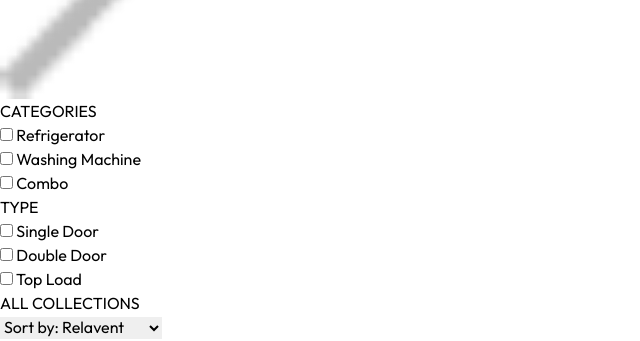
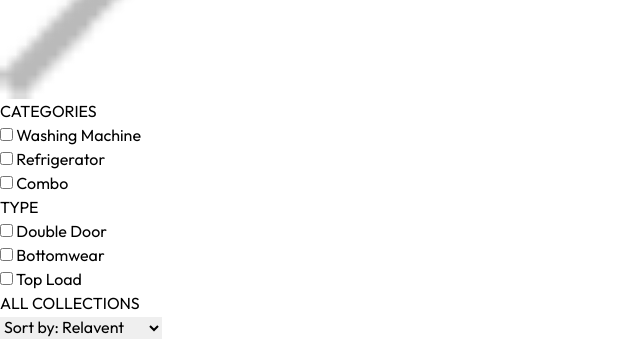
Before and after one commit to vishalkalita/preownedgit, a React (Vite) app in the folder frontend/: page /collection in a window 1280 px wide. Shown: the part 1800-2141 px from the top of the page, without its empty margins (0-640 px from the left). Built offline with nearby package versions, Linux system fonts and the light colour scheme.

Commit message:
Update Collection.jsx

```diff
--- a/frontend/src/pages/Collection.jsx
+++ b/frontend/src/pages/Collection.jsx
@@ -1,43 +1,42 @@
 import React, { useContext, useEffect, useState } from 'react'
-import Title from '../components/Title'
-import ProductItem from '../components/ProductItem'
 import { ShopContext } from '../context/ShopContext'
-import { assets } from '../assets/assets'
+import { assets } from '../assets/assets';
+import Title from '../components/Title';
+import ProductItem from '../components/ProductItem';
 
 const Collection = () => {
 
-  const { products, search, showSearch } = useContext(ShopContext);
-
-  const [filterProducts, setFilterProducts] = useState([]);
-  const [category, setCategory] = useState([]);
-  const [subCategory, setSubCategory] = useState([]);
-  const [showFilter, setShowFilter] = useState(false);
-  const [sortType, setSortType] = useState('relavent')
+  const { products , search , showSearch } = useContext(ShopContext);
+  const [showFilter,setShowFilter] = useState(false);
+  const [filterProducts,setFilterProducts] = useState([]);
+  const [category,setCategory] = useState([]);
+  const [subCategory,setSubCategory] = useState([]);
+  const [sortType,setSortType] = useState('relavent')
 
   const toggleCategory = (e) => {
 
     if (category.includes(e.target.value)) {
-      setCategory(prev => prev.filter(a => a !== e.target.value))
+        setCategory(prev=> prev.filter(item => item !== e.target.value))
     }
-    else {
-      setCategory(prev => [...prev, e.target.value])
+    else{
+      setCategory(prev => [...prev,e.target.value])
     }
+
   }
 
   const toggleSubCategory = (e) => {
 
     if (subCategory.includes(e.target.value)) {
-      setSubCategory(prev => prev.filter(a => a !== e.target.value))
+      setSubCategory(prev=> prev.filter(item => item !== e.target.value))
     }
-    else {
-      setSubCategory(prev => [...prev, e.target.value])
+    else{
+      setSubCategory(prev => [...prev,e.target.value])
     }
-
   }
 
   const applyFilter = () => {
 
-    let productsCopy = products.slice()
+    let productsCopy = products.slice();
 
     if (showSearch && search) {
       productsCopy = productsCopy.filter(item => item.name.toLowerCase().includes(search.toLowerCase()))
@@ -47,25 +46,25 @@ const Collection = () => {
       productsCopy = productsCopy.filter(item => category.includes(item.category));
     }
 
-    if (subCategory.length > 0) {
-      productsCopy = productsCopy.filter(item => subCategory.includes(item.subCategory));
+    if (subCategory.length > 0 ) {
+      productsCopy = productsCopy.filter(item => subCategory.includes(item.subCategory))
     }
 
     setFilterProducts(productsCopy)
 
   }
 
-  const sortProduct = async () => {
+  const sortProduct = () => {
 
     let fpCopy = filterProducts.slice();
 
     switch (sortType) {
       case 'low-high':
-        setFilterProducts(fpCopy.sort((a, b) => (a.price - b.price)));
+        setFilterProducts(fpCopy.sort((a,b)=>(a.price - b.price)));
         break;
 
       case 'high-low':
-        setFilterProducts(fpCopy.sort((a, b) => (b.price - a.price)));
+        setFilterProducts(fpCopy.sort((a,b)=>(b.price - a.price)));
         break;
 
       default:
@@ -75,41 +74,51 @@ const Collection = () => {
 
   }
 
-  useEffect(() => {
-    applyFilter()
-  }, [category, subCategory, search, showSearch])
+  useEffect(()=>{
+      applyFilter();
+  },[category,subCategory,search,showSearch,products])
 
-  useEffect(() => {
+  useEffect(()=>{
     sortProduct();
-  }, [sortType])
-
+  },[sortType])
 
   return (
     <div className='flex flex-col sm:flex-row gap-1 sm:gap-10 pt-10 border-t'>
 
       {/* Filter Options */}
       <div className='min-w-60'>
-        <p onClick={() => setShowFilter(!showFilter)} className='my-2 text-xl flex items-center cursor-pointer gap-2'>FILTERS<img className={`h-3 sm:hidden ${showFilter ? ' rotate-90' : ''}`} src={assets.dropdown_icon} alt="" /></p>
-
+        <p onClick={()=>setShowFilter(!showFilter)} className='my-2 text-xl flex items-center cursor-pointer gap-2'>FILTERS
+          <img className={`h-3 sm:hidden ${showFilter ? 'rotate-90' : ''}`} src={assets.dropdown_icon} alt="" />
+        </p>
         {/* Category Filter */}
-        <div className={`border border-gray-300 pl-5 py-3 mt-6 ${showFilter ? '' : 'hidden'} sm:block`}>
+        <div className={`border border-gray-300 pl-5 py-3 mt-6 ${showFilter ? '' :'hidden'} sm:block`}>
           <p className='mb-3 text-sm font-medium'>CATEGORIES</p>
           <div className='flex flex-col gap-2 text-sm font-light text-gray-700'>
-            <p className='flex gap-2'><input className='w-3' value={"Men"} onChange={toggleCategory} type="checkbox" /> Refrigerator </p>
-            <p className='flex gap-2'><input className='w-3' value={"Women"} onChange={toggleCategory} type="checkbox" /> Washing Machine </p>
-            <p className='flex gap-2'><input className='w-3' value={"Kids"} onChange={toggleCategory} type="checkbox" /> Combo </p>
+            <p className='flex gap-2'>
+              <input className='w-3' type="checkbox" value={'Washing Machine'} onChange={toggleCategory}/> Washing Machine
+            </p>
+            <p className='flex gap-2'>
+              <input className='w-3' type="checkbox" value={'Refrigerator'} onChange={toggleCategory}/> Refrigerator
+            </p>
+            <p className='flex gap-2'>
+              <input className='w-3' type="checkbox" value={'Combo'} onChange={toggleCategory}/> Combo
+            </p>
           </div>
         </div>
-
-        {/* Sub Category Filter */}
-        <div className={`border border-gray-300 pl-5 py-3 my-5 ${showFilter ? '' : 'hidden'} sm:block`}>
+        {/* SubCategory Filter */}
+        <div className={`border border-gray-300 pl-5 py-3 my-5 ${showFilter ? '' :'hidden'} sm:block`}>
           <p className='mb-3 text-sm font-medium'>TYPE</p>
           <div className='flex flex-col gap-2 text-sm font-light text-gray-700'>
-            <p className='flex gap-2'><input className='w-3' value={"Topwear"} onChange={toggleSubCategory} type="checkbox" /> Single Door </p>
-            <p className='flex gap-2'><input className='w-3' value={"Bottomwear"} onChange={toggleSubCategory} type="checkbox" /> Double Door </p>
-            <p className='flex gap-2'><input className='w-3' value={"Winterwear"} onChange={toggleSubCategory} type="checkbox" /> Top Load </p>
+            <p className='flex gap-2'>
+              <input className='w-3' type="checkbox" value={'Double Door'} onChange={toggleSubCategory}/> Double Door
+            </p>
+            <p className='flex gap-2'>
+              <input className='w-3' type="checkbox" value={'Single Door'} onChange={toggleSubCategory}/> Bottomwear
+            </p>
+            <p className='flex gap-2'>
+              <input className='w-3' type="checkbox" value={'Top Load'} onChange={toggleSubCategory}/> Top Load
+            </p>
           </div>
-
         </div>
       </div>
 
@@ -117,25 +126,25 @@ const Collection = () => {
       <div className='flex-1'>
 
         <div className='flex justify-between text-base sm:text-2xl mb-4'>
-          <Title text1={"ALL"} text2={"COLLECTIONS"} />
-
-          {/* Product Sort */}
-          <select onChange={(e) => setSortType(e.target.value)} className='border-2 border-gray-300 text-sm px-2' name="" id="">
-            <option value="relavent">Sort by: Relavent</option>
-            <option value="low-high">Sort by: Low to High</option>
-            <option value="high-low">Sort by: High to Low</option>
-          </select>
+            <Title text1={'ALL'} text2={'COLLECTIONS'} />
+            {/* Porduct Sort */}
+            <select onChange={(e)=>setSortType(e.target.value)} className='border-2 border-gray-300 text-sm px-2'>
+              <option value="relavent">Sort by: Relavent</option>
+              <option value="low-high">Sort by: Low to High</option>
+              <option value="high-low">Sort by: High to Low</option>
+            </select>
         </div>
 
         {/* Map Products */}
         <div className='grid grid-cols-2 md:grid-cols-3 lg:grid-cols-4 gap-4 gap-y-6'>
           {
-            filterProducts.map((item, index) => (
-              <ProductItem key={index} id={item._id} image={item.image} name={item.name} price={item.price} />
+            filterProducts.map((item,index)=>(
+              <ProductItem key={index} name={item.name} id={item._id} price={item.price} image={item.image} />
             ))
           }
         </div>
       </div>
+
     </div>
   )
 }
```
